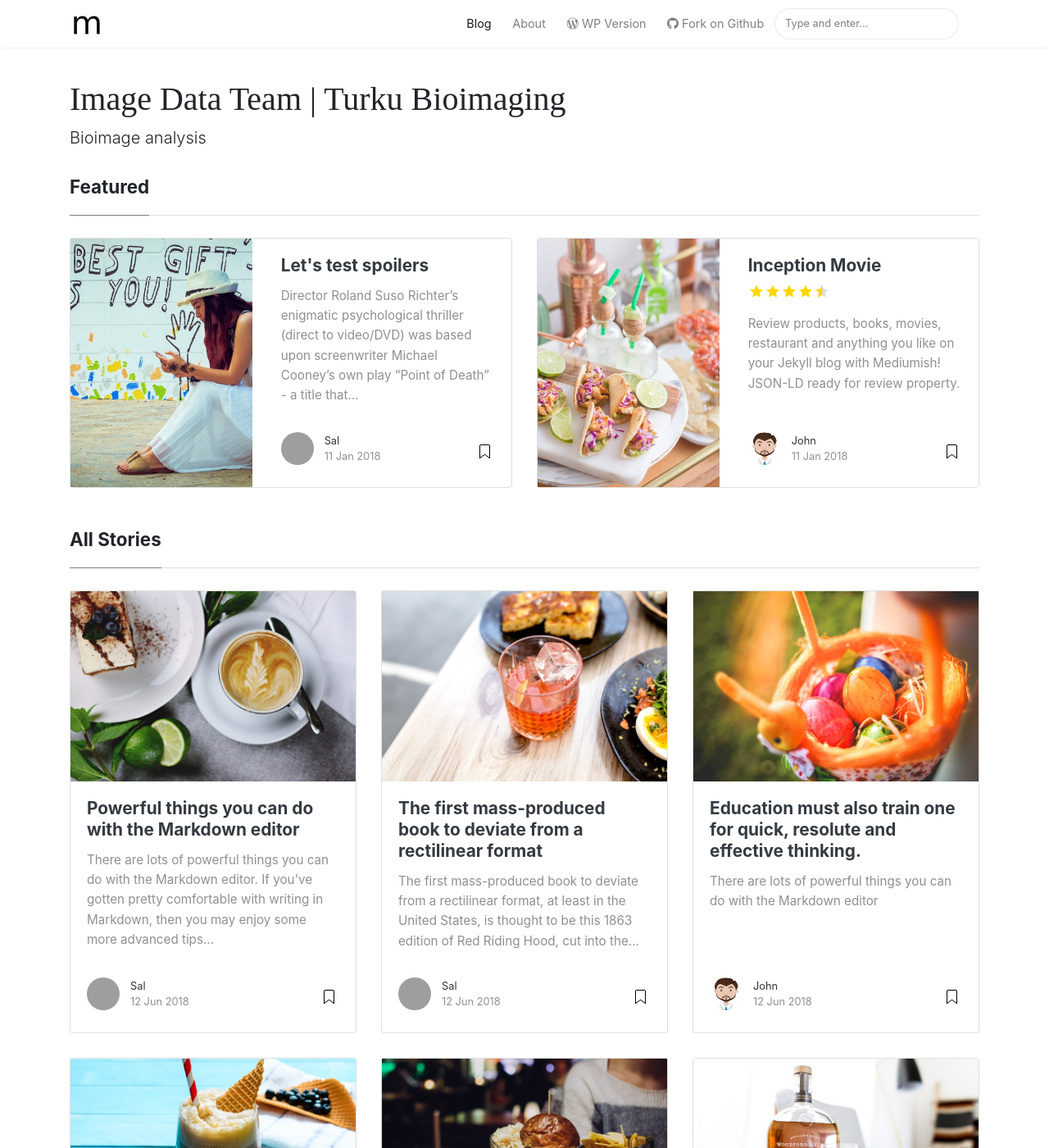
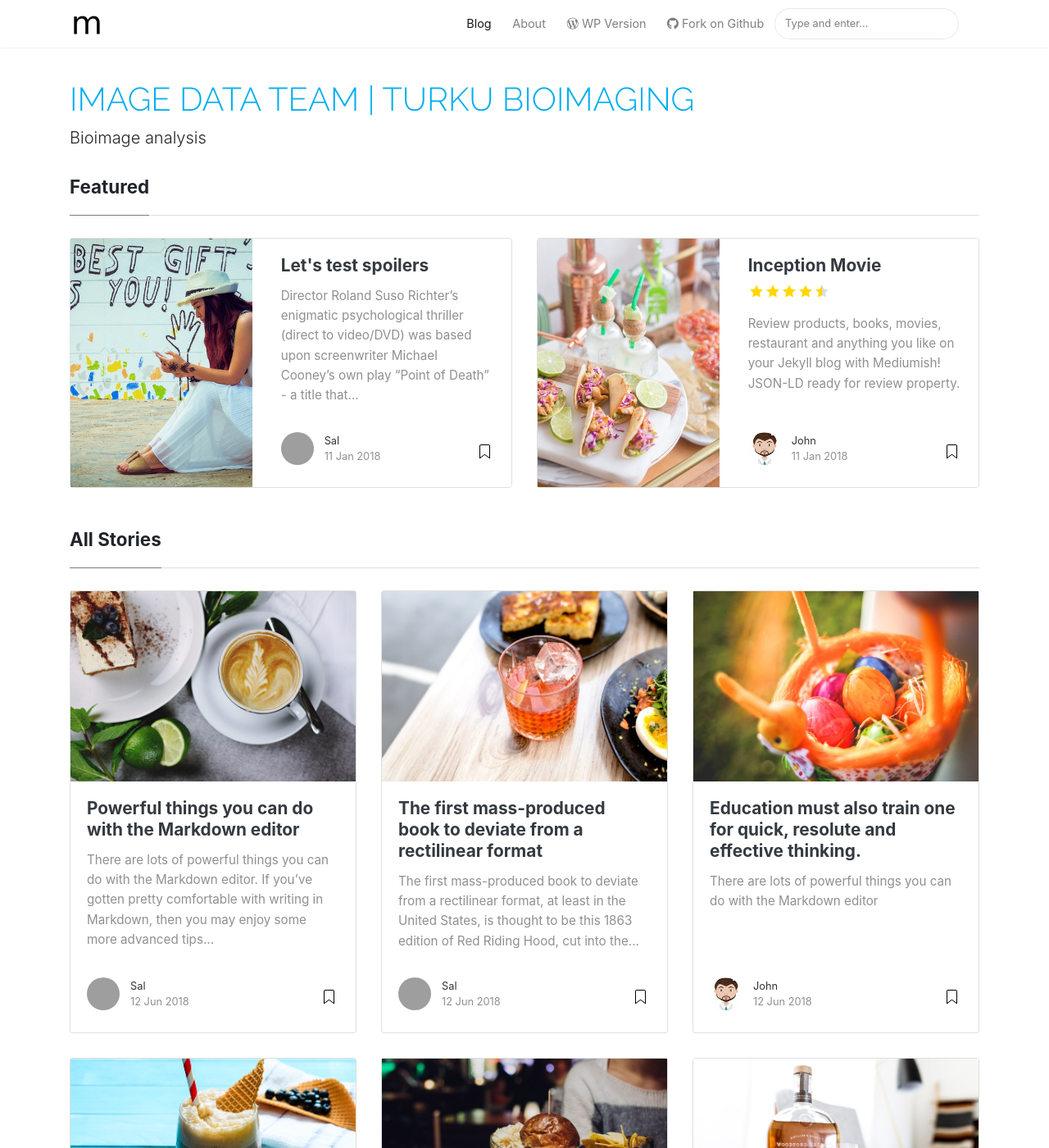
Before and after one commit to Turku-BioImaging/turku-bioimaging.github.io, a Jekyll site: the page built from index.html, in a window 1280 px wide and 1400 px high. Shown: the whole window at 82% size. Built offline with Jekyll 4.4.1, drawn with Linux system fonts in a browser that asks for light colours; nearby versions of some CDN libraries; the list of posts is cut into pages by our own code; grey boxes are pictures that could not be loaded.

Commit message:
update main heading style

```diff
--- a/assets/css/screen.css
+++ b/assets/css/screen.css
@@ -305,7 +305,9 @@ span.post-read-more a:hover {
 }
 
 .mainheading h1.sitetitle {
-    font-family: Righteous;
+    font-family: 'Raleway', sans-serif;
+    text-transform: uppercase;
+    color: #00aeef;
 }
 
 .mainheading h1.posttitle {
```
